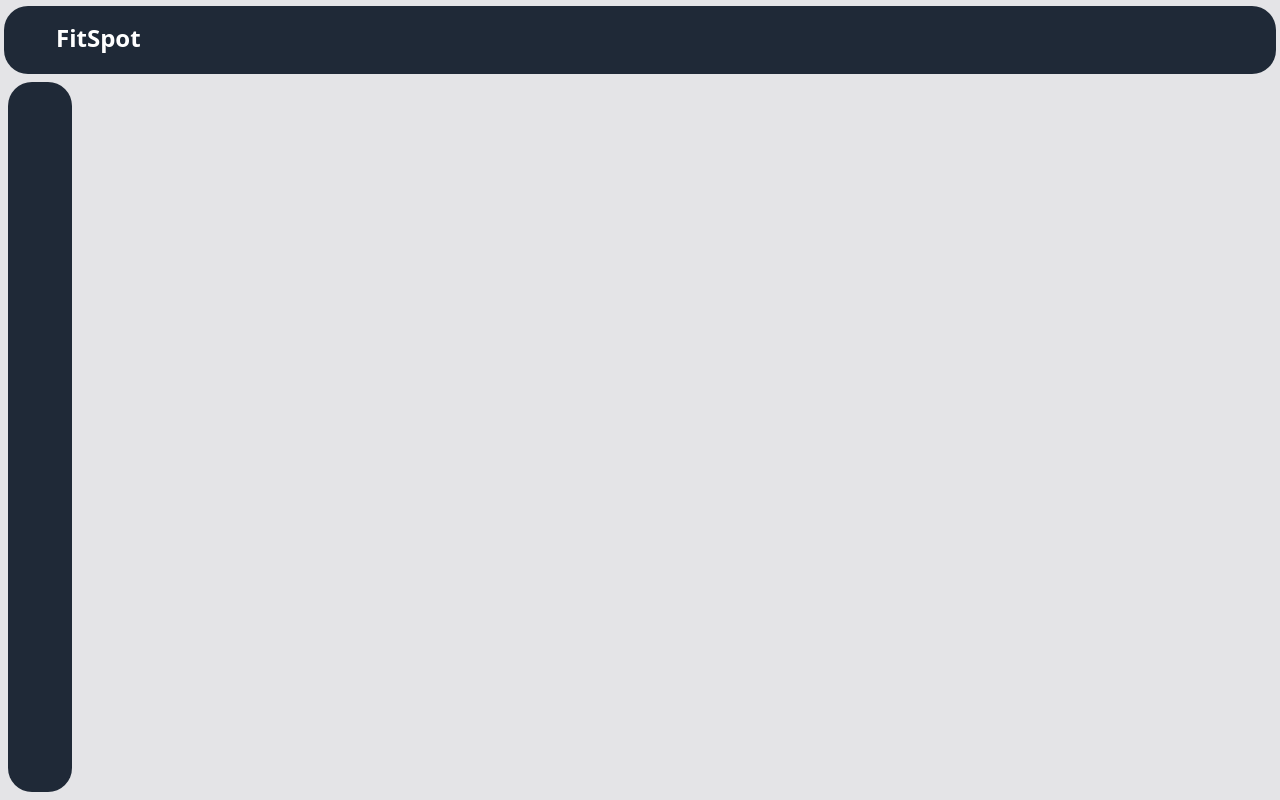
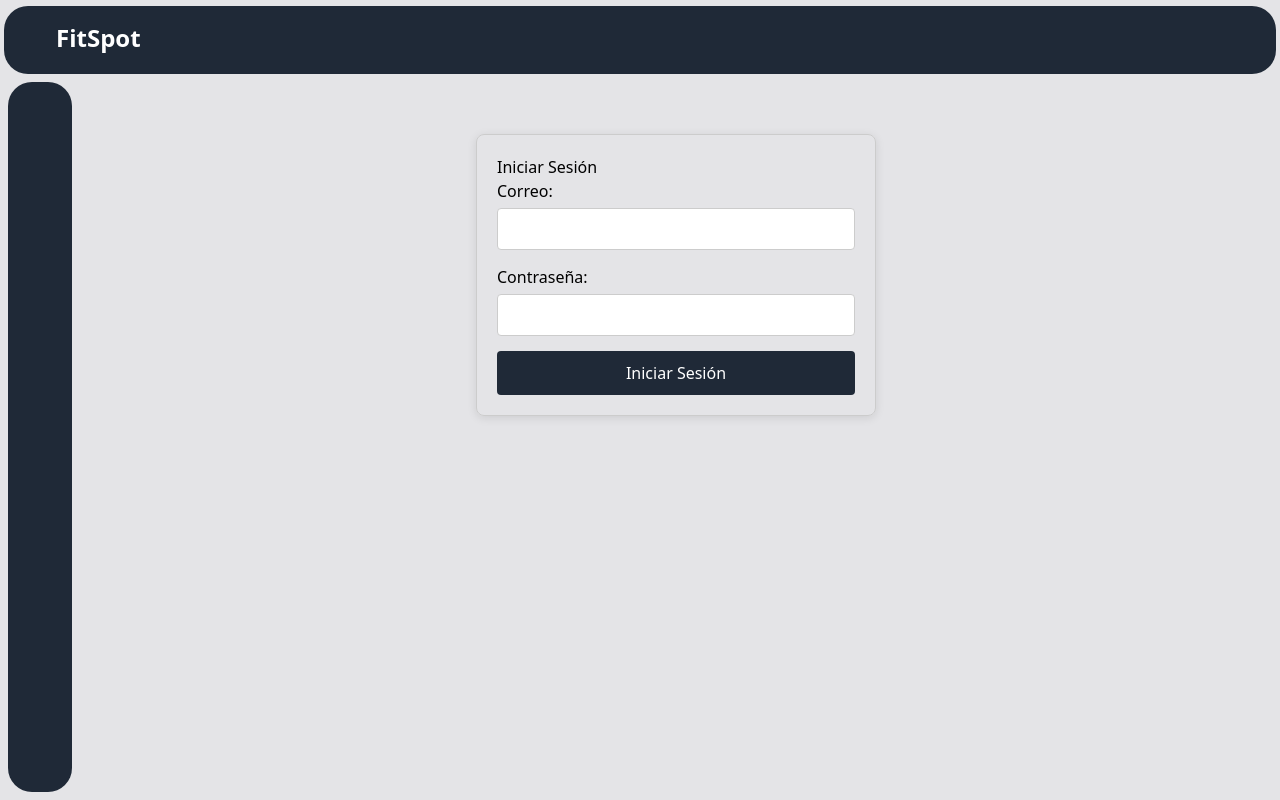
Before and after one commit to Hertorres/fitspot, a Vue app: page /login in a window 1280 px wide. Before the commit this address had no page. Built offline with nearby package versions, Linux system fonts and the light colour scheme.

Commit message:
Login Fercho

```diff
--- /dev/null
+++ b/src/pages/login.vue
@@ -0,0 +1,107 @@
+ <template>
+    <div class="login-container">
+      <h2>Iniciar Sesión</h2>
+      <form @submit.prevent="handleLogin">
+        <div class="form-group">
+          <label for="username">Correo:</label>
+          <input
+            type="text"
+            id="username"
+            v-model="username"
+            required
+          />
+        </div>
+        <div class="form-group">
+          <label for="password">Contraseña:</label>
+          <input
+            type="password"
+            id="password"
+            v-model="password"
+            required
+          />
+        </div>
+        <button type="submit" @click="login">Iniciar Sesión</button>
+        <div v-if="errorMessage" class="error">{{ errorMessage }}</div>
+      </form>
+    </div>
+  </template>
+
+
+  <script>
+  import axios from 'axios';
+
+  export default {
+    data() {
+      return {
+        username: '',
+        password: '',
+        errorMessage: ''
+      };
+    },
+    methods: {
+      async login() {
+        const payload = {
+          Email: this.username, // Cambiar a los datos del formulario
+          Password: this.password
+        };
+
+        try {
+          const response = await axios.post('http://localhost/api/auth/login', payload);
+          console.log('Respuesta completa:', response);
+          console.log('Token:', response.data.token); // Manejar el token recibido
+
+        } catch (error) {
+          this.errorMessage = error.response ? error.response.data : 'Error en el login';
+          console.error('Error en el login:', this.errorMessage);
+
+        }
+      }
+    }
+  };
+  </script>
+  <style scoped>
+  .login-container {
+    max-width: 400px;
+    margin: auto;
+    padding: 20px;
+    border: 1px solid #ccc;
+    border-radius: 8px;
+    box-shadow: 0 2px 10px rgba(0, 0, 0, 0.1);
+    margin-top: 5%;
+  }
+
+  .form-group {
+    margin-bottom: 15px;
+  }
+
+  label {
+    display: block;
+    margin-bottom: 5px;
+  }
+
+  input {
+    width: 100%;
+    padding: 8px;
+    border: 1px solid #ccc;
+    border-radius: 4px;
+  }
+
+  button {
+    width: 100%;
+    padding: 10px;
+    background-color:#1f2937;
+    color: white;
+    border: none;
+    border-radius: 4px;
+    cursor: pointer;
+  }
+
+  button:hover {
+    background-color: #218838;
+  }
+
+  .error {
+    color: red;
+    margin-top: 10px;
+  }
+  </style>
--- a/src/router/index.js
+++ b/src/router/index.js
@@ -9,6 +9,13 @@ const routes = [
     path: '/',
     name: 'Inicio',
     component: () => import('../pages/Inicio.vue'),
+
+  } ,
+
+  {
+    path: '/login',
+    name: 'login',
+    component: () => import('../pages/login.vue'),
 
   }
 
```
